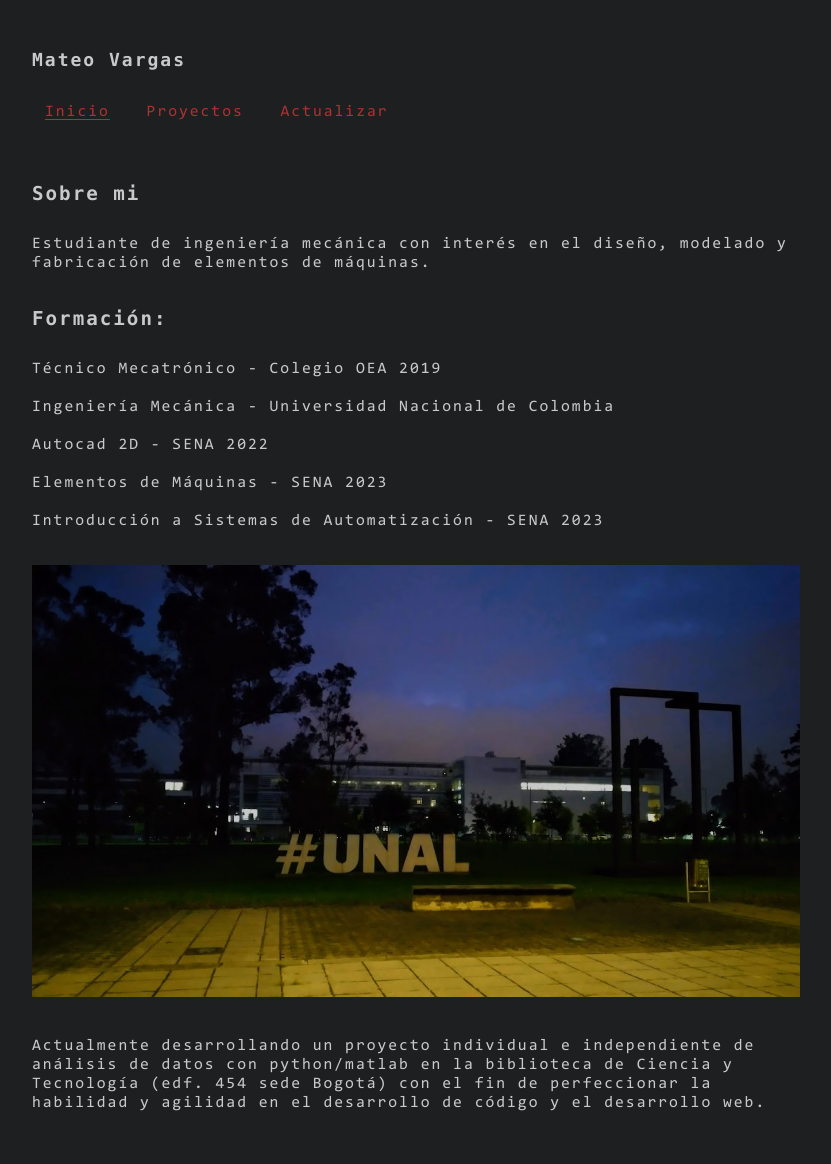
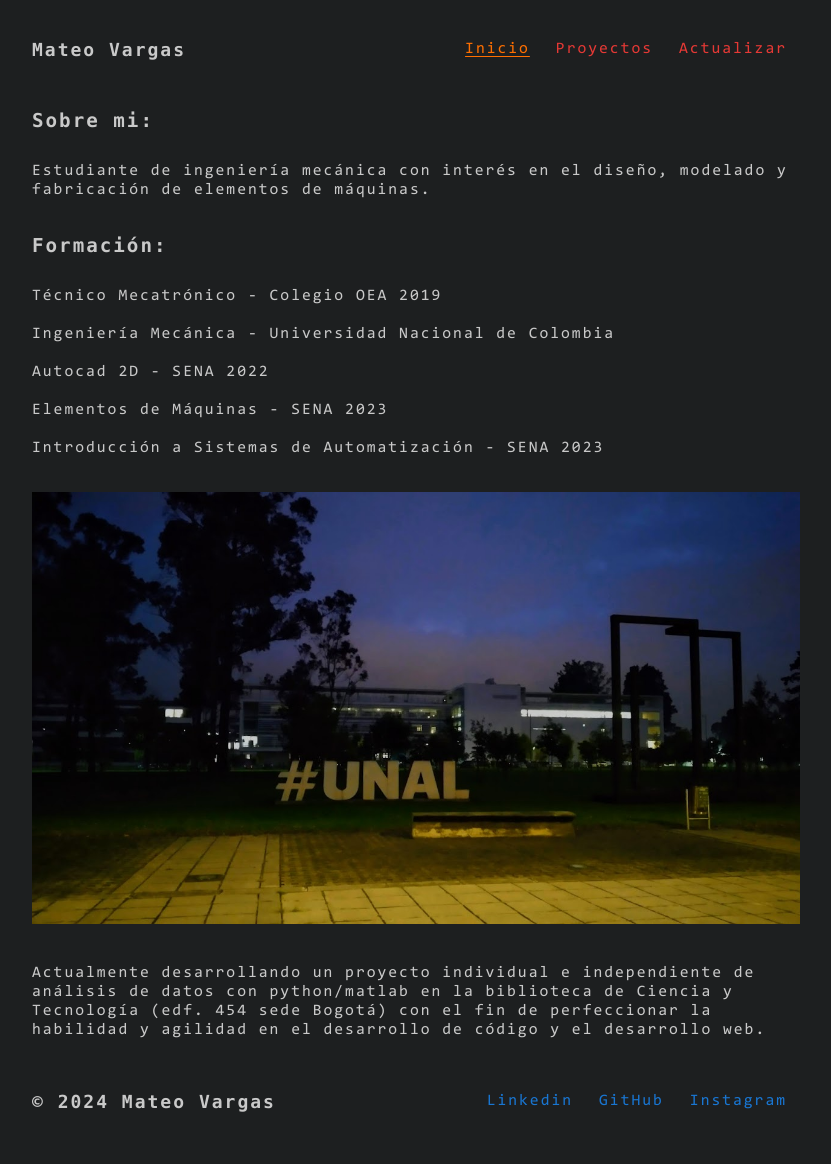
Before and after one commit to dokiun/dokiun.github.io, a plain HTML site: page index.html in a window 1280 px wide. Shown: the part 1-1165 px from the top of the page, without its empty margins (224-1055 px from the left). Drawn offline with Linux system fonts and the light colour scheme; files whose address does not match are found by name.

Commit message:
Agregado el footer

```diff
--- a/index.html
+++ b/index.html
@@ -13,14 +13,14 @@
     <label class="logo">Mateo Vargas</label>
     <ul>
         <li><a class="active" href="index.html">Inicio</a></li>
-        <li><a href="cyt\estadisticas.html">Proyectos</a></li>
-        <li><a href="cyt\agregar.html">Actualizar</a></li>
+        <li><a href="proyectos.html">Proyectos</a></li>
+        <li><a href="actualizar.html">Actualizar</a></li>
     </ul>
 </nav>
 
 <div>
-    <div class="title">Sobre mi</div>
-    <div class="text"><p>Estudiante de ingenier&iacute;a mec&aacute;nica con inter&eacute;s en el dise&ntilde;o, modelado y fabricaci&oacute;n de elementos de m&aacute;quinas.</p></div>
+    <div class="title">Sobre mi:</div>
+        <div class="text">Estudiante de ingenier&iacute;a mec&aacute;nica con inter&eacute;s en el dise&ntilde;o, modelado y fabricaci&oacute;n de elementos de m&aacute;quinas.</div>
     <p>&nbsp;</p>
     <div class="title"><p>Formaci&oacute;n:</p></div>
     <div class="text">
@@ -41,9 +41,13 @@
 
     <div class="text"><p>Actualmente desarrollando un proyecto individual e independiente de an&aacute;lisis de datos con python/matlab en la biblioteca de Ciencia y Tecnolog&iacute;a (edf. 454 sede Bogot&aacute;) con el fin de perfeccionar la habilidad y agilidad en el desarrollo de c&oacute;digo y el desarrollo web.</p></div>
 </div>
-    <p>&nbsp;</p>
-
-
-
 </body>
+<footer>
+    <label class="logo">&copy; 2024 Mateo Vargas</label>
+    <ul>
+        <li><a href="https://www.linkedin.com/in/mateo-vargas-a96463305/">Linkedin</a></li>
+        <li><a href="https://github.com/dokiun">GitHub</a></li>
+        <li><a href="https://www.instagram.com/nomateovargas/">Instagram</a></li>
+    </ul>
+</footer>
 </html>
--- a/style.css
+++ b/style.css
@@ -1,4 +1,4 @@
-/* Rojo: ac3232 Morado: 52263e  Negro: 0d0d14 */
+/* Rojo: #E53935 Morado: 52263e  Negro: 0d0d14 Azul: #1976D2 Gris: #c9c9c9*/
 @font-face {
     font-family: "Consolas";
     src: url(main/fonts/consola.ttf);
@@ -18,17 +18,11 @@ body{
     letter-spacing: 2px;
     margin-top: 4px;
     margin-bottom: 4px;
-
     background: #1d1f20;
 }
-nav{
-    padding-top: 6%;
-    background: #1d1f20;
-    height: 64px;
-    width: 100%;
-}
+
 label.logo{
-    display: inline-block;
+    display: center;
     font-size: large;
     color: #c9c9c9;
     font-weight: bold;
@@ -48,11 +42,18 @@ div.text{
     padding-top: 15px;
     padding-bottom: 15px;
 }
+nav{
+    padding-top: 6%;
+    background: #1d1f20;
+    height: 64px;
+    display: flex;
+    align-items: center;
+    justify-content: space-between;
+    padding-bottom: 60px;
+}
 nav ul{
-    width: 100%;
-    float: left;
-    display: block;
-    padding-bottom: 30px;
+    float: right;
+    display: flex;
 }
 nav ul li{
     display: inline-block;
@@ -60,12 +61,14 @@ nav ul li{
     margin: 0;
 }
 nav ul li a{
-    color: #ac3232;
+    float: center;
+    color: #E53935;
     font-size: medium;
     padding: 7px 13px;
     border-radius: 3px;
 }
 a.active,a:hover{
+    color: #FF6F00;
     text-decoration-line: underline;
     text-underline-offset: 3px;
     transition: .5s;
@@ -74,3 +77,28 @@ a.active,a:hover{
 img{
     float: block;
 }
+footer{
+    padding-top: 6%;
+    background: #1d1f20;
+    height: 64px;
+    display: flex;
+    align-items: center;
+    justify-content: space-between;
+    padding-bottom: 60px;
+}
+footer ul{
+    float: right;
+    display: flex;
+}
+footer ul li{
+    display: inline-block;
+    line-height: 80px;
+    margin: 0;
+}
+footer ul li a{
+    float: center;
+    color: #1976D2;
+    font-size: medium;
+    padding: 7px 13px;
+    border-radius: 3px;
+}
```
Also changed, not shown: actualizar.html (added, +32 -0 lines), proyectos.html (added, +32 -0 lines). Lines whose indentation alone changed are shown as unchanged.
